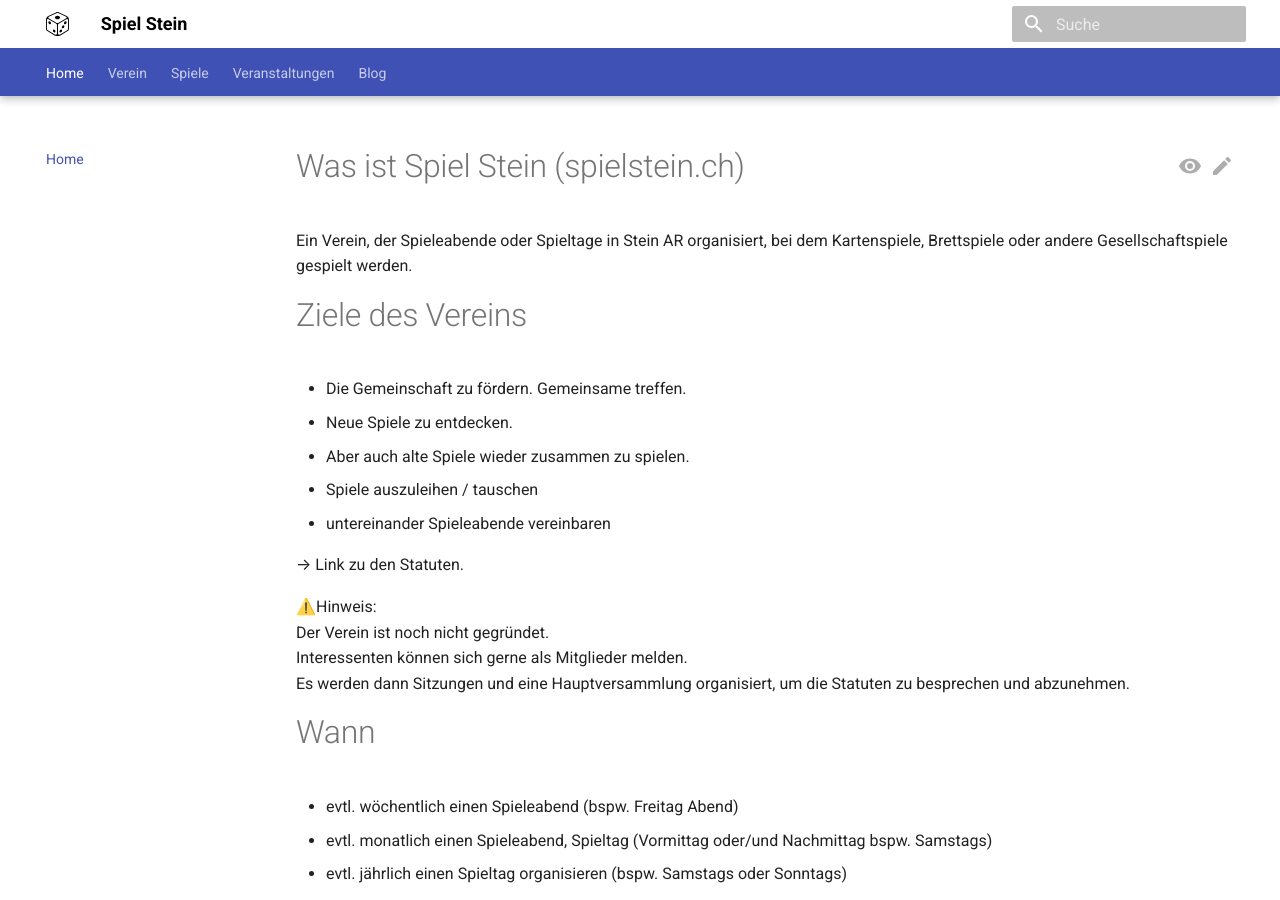
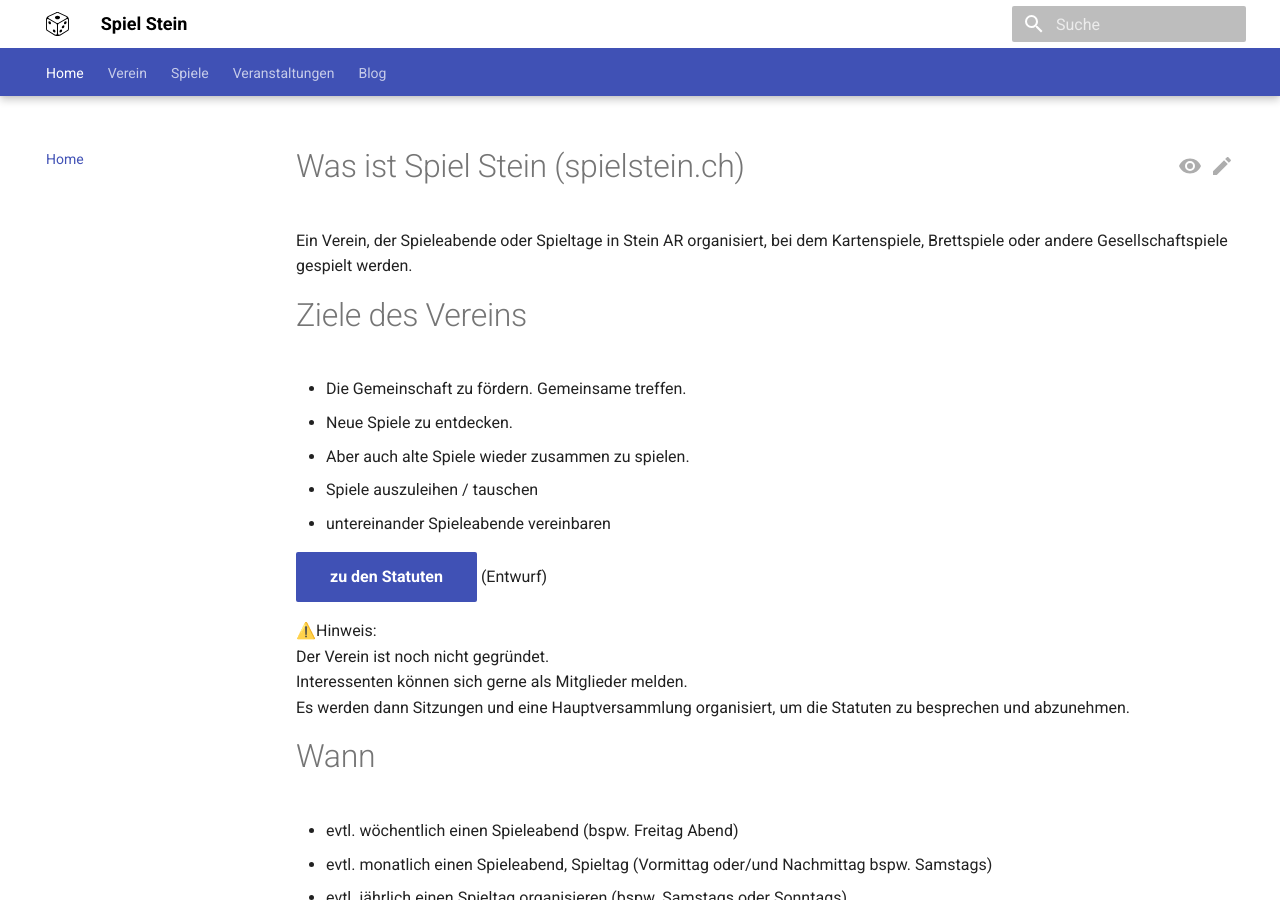
Before and after one commit to spielsteinar/spielstein.ch, an MkDocs documentation site: the page built from docs/index.md, in a window 1280 px wide and 900 px high. Built offline with MkDocs 1.6.1 and Material for MkDocs 9.7.7, drawn with Linux system fonts in a browser that asks for light colours; some of the changed lines change nothing that is shown.

Commit message:
chore: Update club/index.md with link to the draft of the statutes

```diff
--- a/docs/index.md
+++ b/docs/index.md
@@ -10,7 +10,9 @@ Ein Verein, der Spieleabende oder Spieltage in Stein AR organisiert, bei dem Kar
 * Spiele auszuleihen / tauschen
 * untereinander Spieleabende vereinbaren
 
-→ Link zu den Statuten.
+[zu den Statuten]{ .md-button .md-button--primary } (Entwurf)
+
+[zu den Statuten]: club/statuten.md
 
 ⚠️Hinweis:
 Der Verein ist noch nicht gegründet.
```
